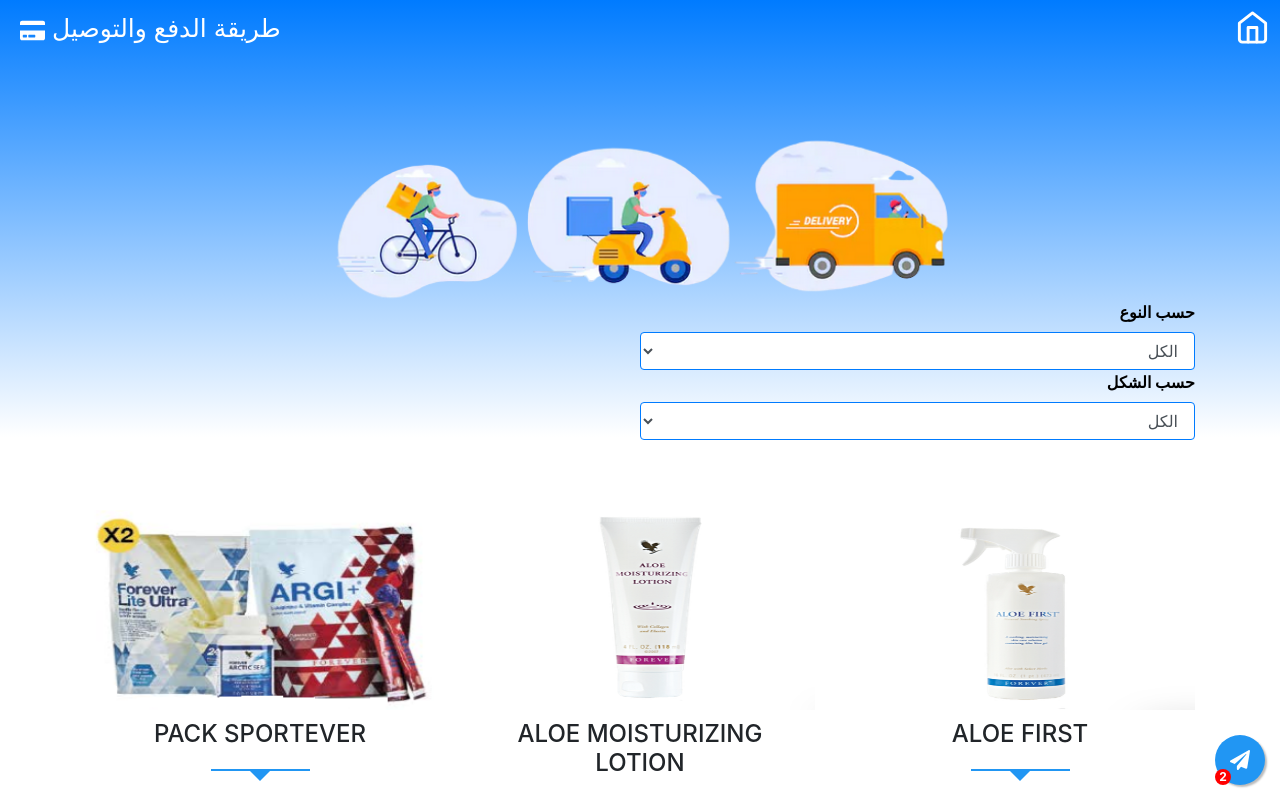
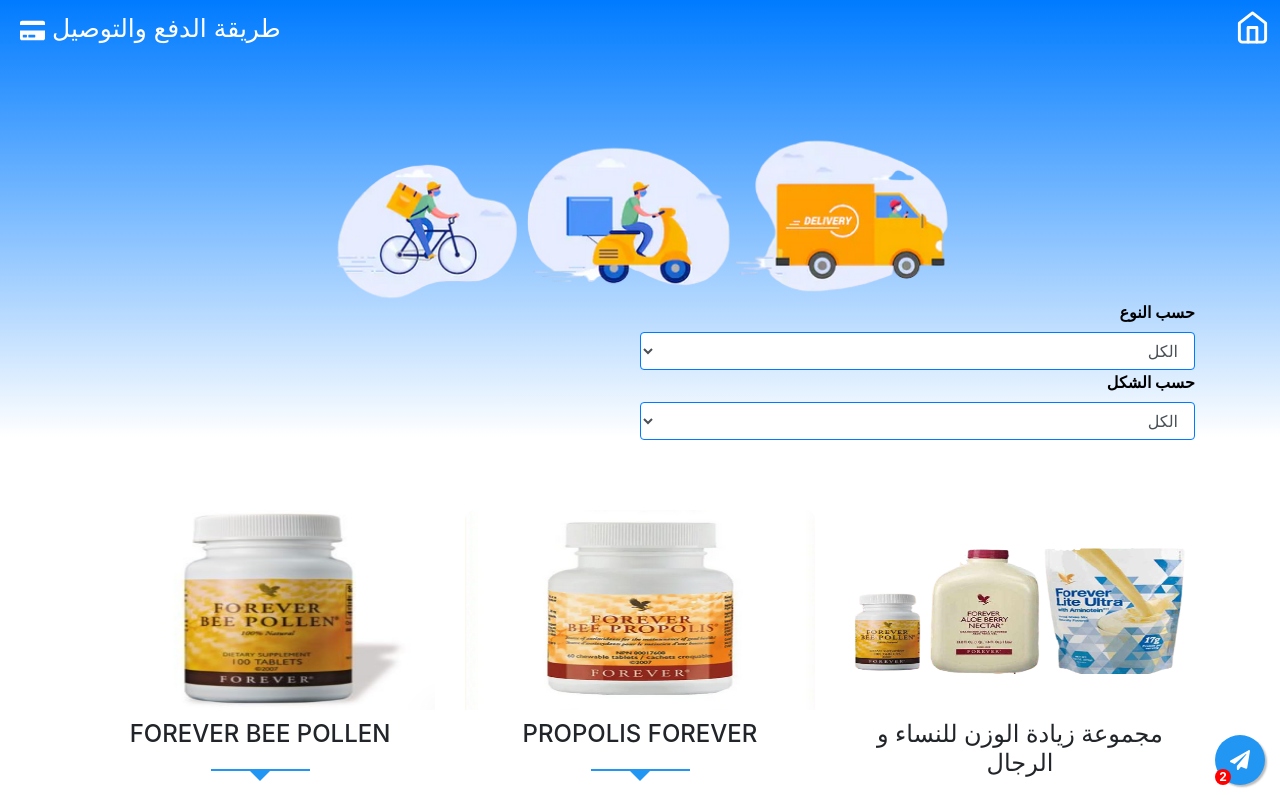
Before and after one commit to AmirDiafi/moncifnoui-website, a React (Create React App) app: page /products in a window 1280 px wide. Shown: the top 795 px of the page. Built offline with nearby package versions, Linux system fonts and the light colour scheme; a web font is replaced by a local one.

Commit message:
reverse the sort of the products store

```diff
--- a/src/components/Products.jsx
+++ b/src/components/Products.jsx
@@ -11,15 +11,14 @@
     componentDidMount() {
 	window.scrollTo(0,0)
         this.setState({
-            data: Data.Products
+            data: Data.Products.sort((a,b)=>b.id-a.id)
         })
     }
 
     handleFilterChange = (event) => {
-        console.log(event.target.value)
         if(event.target.value==='all') {
             this.setState({
-                data: Data.Products
+                data: Data.Products.sort((a,b)=>b.id-a.id)
             })
         } else {
 	    this.setState({
@@ -27,7 +26,7 @@
                 .Products
                 .filter(product=>
                     product.type.includes(event.target.value)
-                )
+                ).sort((a,b)=>b.id-a.id)
             })
 	    }
     }
```
